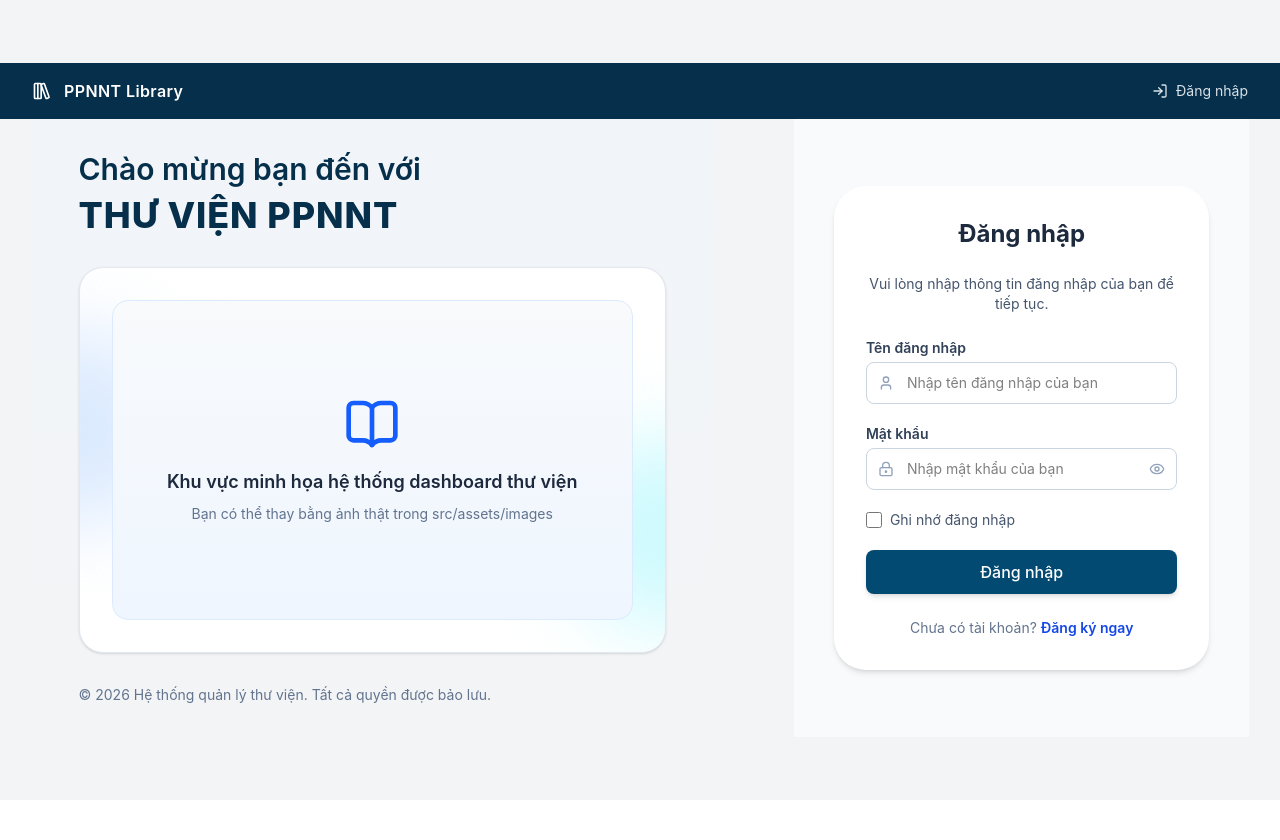
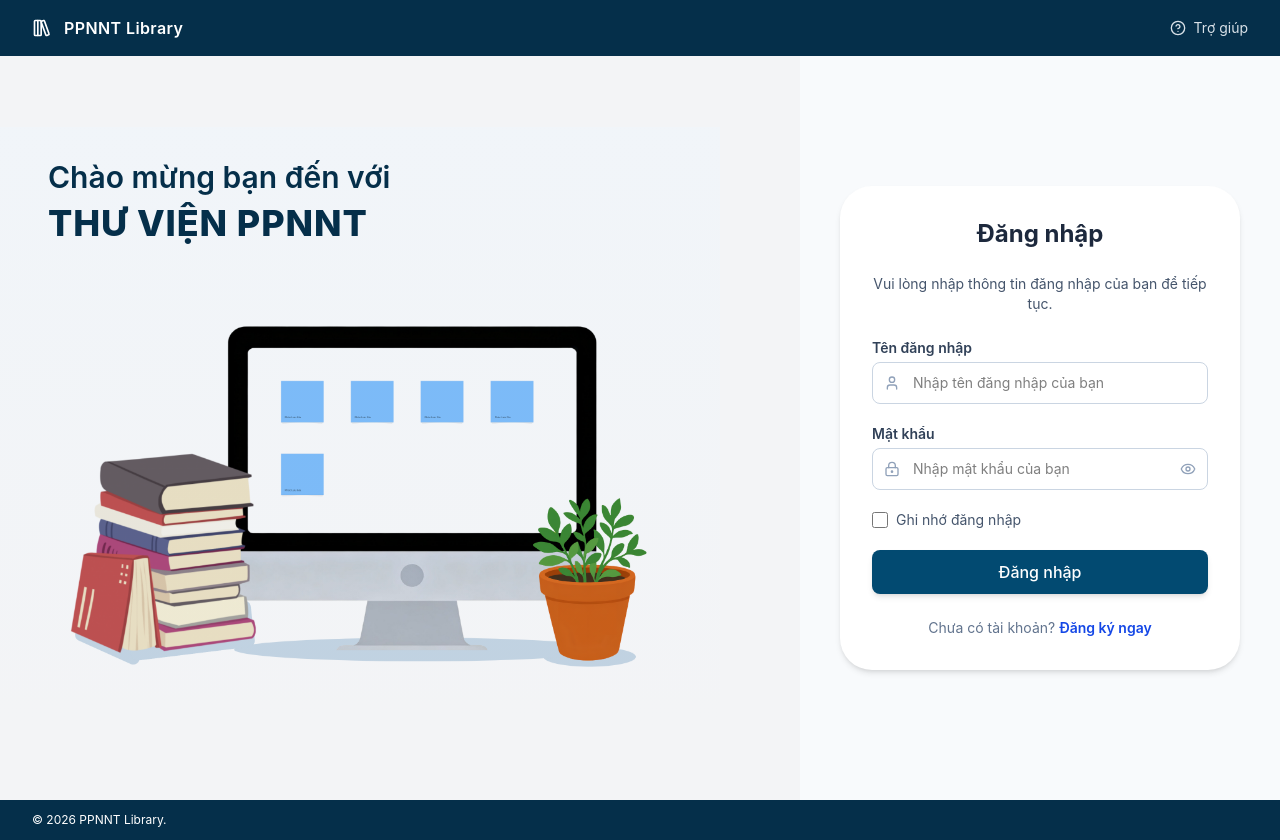
Before and after one commit to lgp1012/library-management, a React (Vite) app in the folder frontend/: page /signin in a window 1280 px wide. Before the commit the page ends 800 px from the top, so only its background shows below. Built offline with nearby package versions, Linux system fonts and the light colour scheme.

Commit message:
refactor: redesign auth pages with shared illustration

```diff
--- a/frontend/src/pages/SigninPage.jsx
+++ b/frontend/src/pages/SigninPage.jsx
@@ -1,47 +1,37 @@
-import { BookOpen } from "lucide-react";
+import signinIllustration from "../assets/images/signinup_page_pic.png";
 import SigninForm from "../components/auth/SigninForm.jsx";
 import Header from "../components/Header.jsx";
 
 export default function SigninPage() {
   return (
-    <div className="flex flex-col items-center justify-center min-h-screen bg-gray-100">
-      <Header />
+    <div className="flex min-h-screen flex-col bg-gray-100">
+      <Header authAction="signin" />
 
-      <main className="mx-auto grid max-w-350 gap-20 lg:grid-cols-[1.35fr_0.9fr]">
-        <section className=" bg-linear-to-b from-slate-100 px-6 py-8 sm:px-10 lg:px-12">
+      <main className="mx-auto grid w-full max-w-350 flex-1 items-center gap-20 lg:grid-cols-[1.35fr_0.9fr]">
+        <section className="flex flex-col justify-center bg-linear-to-b from-slate-100 px-6 py-8 sm:px-10 lg:px-12">
           <p className="mb-2 text-3xl font-semibold text-sky-950">
             Chào mừng bạn đến với
           </p>
+
           <h2 className="mb-3 text-4xl font-extrabold uppercase tracking-wide text-sky-950">
             THƯ VIỆN PPNNT
           </h2>
 
-          <div className="relative mt-8 overflow-hidden rounded-3xl border border-slate-200 bg-white p-8 shadow-sm">
-            <div className="absolute -left-24 top-16 h-48 w-48 rounded-full bg-blue-100 blur-2xl" />
-            <div className="absolute -right-24 bottom-6 h-48 w-48 rounded-full bg-cyan-100 blur-2xl" />
-
-            <div className="relative mx-auto flex h-80 max-w-3xl items-center justify-center rounded-2xl border border-blue-100 bg-linear-to-b from-slate-50 to-blue-50">
-              <div className="text-center">
-                <BookOpen className="mx-auto mb-4 h-14 w-14 text-blue-600" />
-                <p className="text-lg font-semibold text-slate-800">
-                  Khu vực minh họa hệ thống dashboard thư viện
-                </p>
-                <p className="mt-2 text-sm text-slate-500">
-                  Bạn có thể thay bằng ảnh thật trong src/assets/images
-                </p>
-              </div>
-            </div>
-          </div>
-
-          <p className="mt-8 text-sm text-slate-500">
-            © 2026 Hệ thống quản lý thư viện. Tất cả quyền được bảo lưu.
-          </p>
+          <img
+            src={signinIllustration}
+            alt="Signin Illustration"
+            className=" w-full object-contain mix-blend-multiply"
+          />
         </section>
 
-        <section className="flex items-center justify-center bg-slate-50 px-4 py-8 sm:px-8 lg:px-10">
+        <section className="flex items-center justify-center bg-slate-50 px-4 py-8 sm:px-8 lg:min-h-[calc(100vh-3.5rem)] lg:px-10">
           <SigninForm />
         </section>
       </main>
+
+      <footer className="bg-sky-950 flex w-full items-center justify-between px-4 py-3 text-xs sm:px-6 lg:px-8 text-white">
+        <p>© 2026 PPNNT Library.</p>
+      </footer>
     </div>
   );
 }
--- a/frontend/src/pages/SignupPage.jsx
+++ b/frontend/src/pages/SignupPage.jsx
@@ -1,18 +1,37 @@
-import { Link } from "react-router-dom";
+import signinIllustration from "../assets/images/signinup_page_pic.png";
+import Header from "../components/Header.jsx";
+import SignupForm from "../components/auth/SignupForm.jsx";
 
 export default function SignupPage() {
   return (
-    <main className="flex min-h-screen items-center justify-center bg-slate-100">
-      <section className="rounded-xl bg-white p-8 shadow-md">
-        <h1 className="text-2xl font-bold text-sky-950">Đăng ký tài khoản</h1>
+    <div className="flex min-h-screen flex-col bg-gray-100">
+      <Header authAction="signup" />
 
-        <Link
-          to="/signin"
-          className="mt-4 inline-block text-blue-600 hover:text-blue-800"
-        >
-          Quay lại đăng nhập
-        </Link>
-      </section>
-    </main>
+      <main className="mx-auto grid w-full max-w-350 flex-1 items-center gap-20 lg:grid-cols-[1.35fr_0.9fr]">
+        <section className="flex flex-col justify-center bg-linear-to-b from-slate-100 px-6 py-8 sm:px-10 lg:px-12">
+          <p className="mb-2 text-3xl font-semibold text-sky-950">
+            Chào mừng bạn đến với
+          </p>
+
+          <h2 className="mb-3 text-4xl font-extrabold uppercase tracking-wide text-sky-950">
+            THƯ VIỆN PPNNT
+          </h2>
+
+          <img
+            src={signinIllustration}
+            alt="Signin Illustration"
+            className=" w-full object-contain mix-blend-multiply"
+          />
+        </section>
+
+        <section className="flex items-center justify-center bg-slate-50 px-4 py-8 sm:px-8 lg:min-h-[calc(100vh-3.5rem)] lg:px-10">
+          <SignupForm />
+        </section>
+      </main>
+
+      <footer className="bg-sky-950 flex w-full items-center justify-between px-4 py-3 text-xs sm:px-6 lg:px-8 text-white">
+        <p>© 2026 PPNNT Library.</p>
+      </footer>
+    </div>
   );
 }
```
Also changed, not shown: frontend/src/assets/images/Untitled design.png (added), frontend/src/assets/images/signinup_page_pic.png (added), frontend/src/pages/AdminPage.jsx (added), frontend/src/pages/EmployeePage.jsx (added), frontend/src/pages/ReaderPage.jsx (added).
